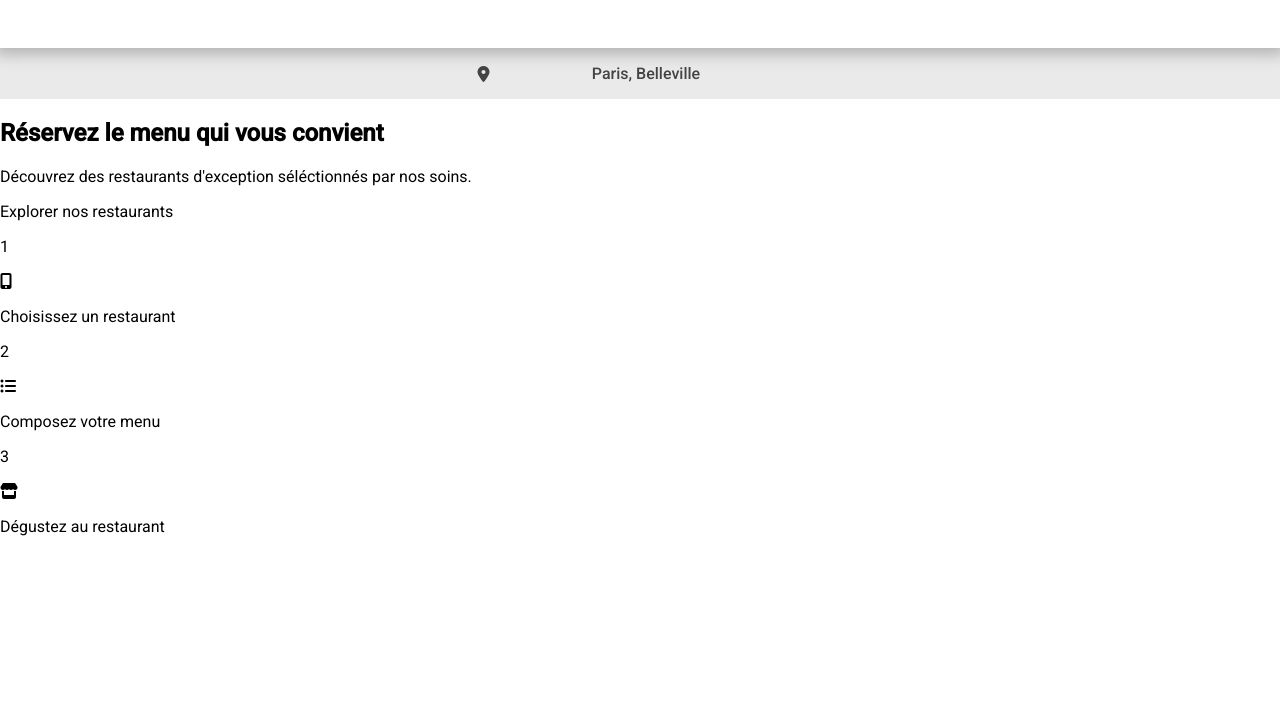
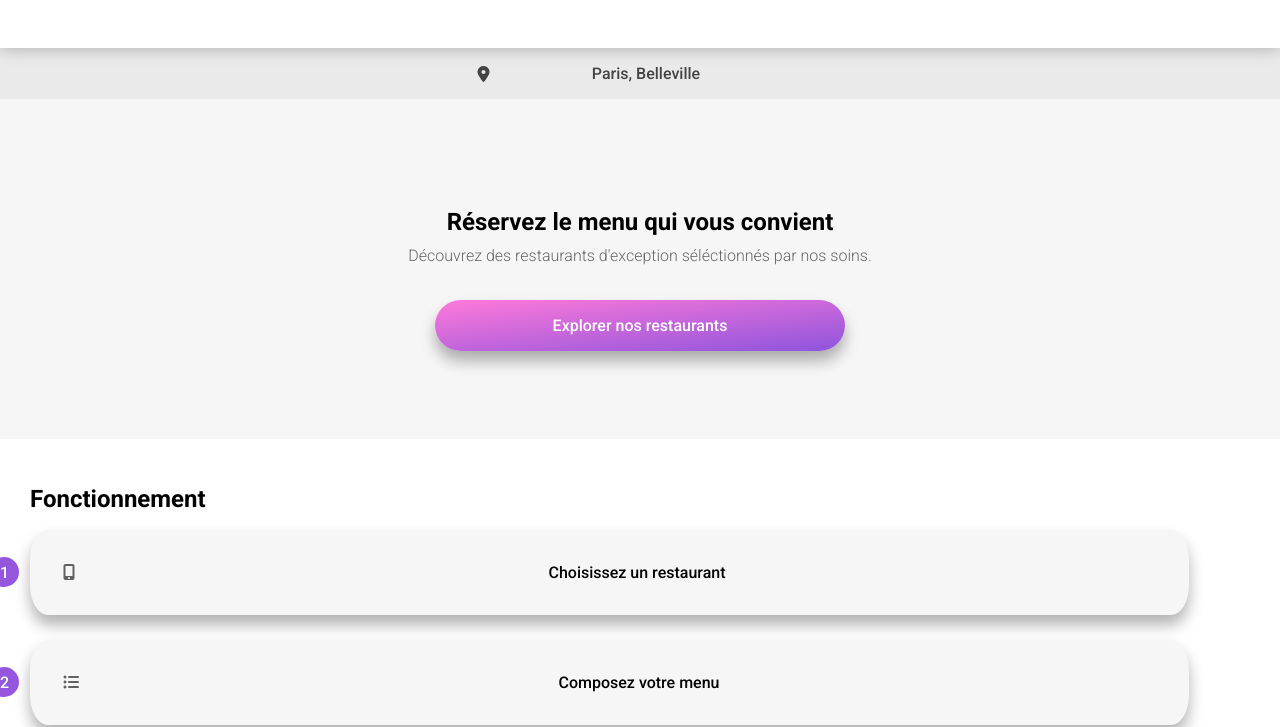
Before and after one commit to DexLovecraft/OcP3OhMyfood, a website: page index.html in a window 1280 px wide. Shown: the part 88-815 px from the top of the page. Drawn offline with Linux system fonts and the light colour scheme; a web font is replaced by a local one.

Commit message:
add of welcome fonctionement and first sorting in 7-1 folder

```diff
--- a/index.html
+++ b/index.html
@@ -18,15 +18,16 @@
         <i class="fas fa-map-marker-alt localisation__icon"></i><p class="localisation__text text--bold">Paris, Belleville</p>
     </div>
 
-    <section>
+    <section class="welcome">
         <h1 class="title">Réservez le menu qui vous convient</h1>
-        <p>Découvrez des restaurants d'exception séléctionnés par nos soins.</p>
-        <div class="button">
+        <p class="subtitle">Découvrez des restaurants d'exception séléctionnés par nos soins.</p>
+        <a href="#" class="button">
             <p class="button__text">Explorer nos restaurants</p>
-        </div>
+        </a>
     </section>
 
-    <div class="fonctioneemnt">
+    <div class="fonctionement">
+        <h1 class="title">Fonctionnement</h1>
         <div class="step">
             <div class="step__number">
                 <p>1</p>
--- /dev/null
+++ b/sass/Components/_components.scss
@@ -0,0 +1,15 @@
+.title{
+    font-size: 1.5em;
+    font-weight: 700;
+}
+
+.button{
+    padding: 0 10%;
+    border-radius: 50px;
+    background: linear-gradient(354deg, $primary 5%, $secondary 100%);
+    text-decoration: none;
+    @include shadow;
+    &__text{
+        color: $white;
+    }
+}
--- /dev/null
+++ b/sass/Utils/_mixins.scss
@@ -0,0 +1,10 @@
+@mixin center{
+    display: flex;
+    justify-content: center;
+    align-items: center;
+    margin: auto;
+}
+
+@mixin shadow($Y : $shadow__Y, $opacity : $shadow__opacity) {
+    box-shadow: 0px $Y 15px  0px $opacity;
+}
--- /dev/null
+++ b/sass/Utils/_variables.scss
@@ -0,0 +1,10 @@
+$primary: #9356DC;
+$secondary: #FF79DA;
+$tertiary: #99E2D0;
+$background: #F6F6F6;
+$white: #FFF;
+
+$shadow__Y: 10px;
+$shadow__Y--short: 1px;
+$shadow__opacity: rgba(0,0,0,0.3);
+$shadow__opacity--short: rgba(0,0,0,0.25);
--- a/sass/main.scss
+++ b/sass/main.scss
@@ -1,26 +1,9 @@
 @import url('https://fonts.googleapis.com/css2?family=Shrikhand&display=swap');
-@import url('https://fonts.googleapis.com/css2?family=Roboto:ital,wght@0,400;0,500;1,100&family=Shrikhand&display=swap');
+@import url('https://fonts.googleapis.com/css2?family=Roboto:wght@300;500;700&family=Shrikhand&display=swap');
 
-$primary: #9356DC;
-$secondary: #FF79DA;
-$tertiary: #99E2D0;
-$background--light: #F6F6F6;
-
-$shadow__Y: 6px;
-$shadow__Y--short: 1px;
-$shadow__opacity: rgba(0,0,0,0.4);
-$shadow__opacity--short: rgba(0,0,0,0.25);
-
-@mixin center{
-    display: flex;
-    justify-content: center;
-    align-items: center;
-    margin: auto;
-}
-
-@mixin shadow($Y : $shadow__Y, $opacity : $shadow__opacity) {
-    box-shadow: 0px $Y 15px  5px $opacity;
-}
+@import "./Utils/variables";
+@import "./Utils/mixins";
+@import "./Components/components";
 
 html, body{
     margin: 0;
@@ -51,3 +34,57 @@ html, body{
         right: 8%;
     }
 }
+
+.welcome{
+    background: $background;
+    height: 340px;
+    @include center;
+    flex-direction: column;
+    text-align: center;
+    padding: 0 50px;
+}
+
+.subtitle{
+    font-weight: 300;
+    color: lighten(#000 ,40%);
+    margin:-10px 0 35px 0;
+}
+
+.fonctionement{
+    padding: 30px;
+}
+
+.step{
+    background-color: $background;
+    display: flex;
+    align-items: center;
+    width: 95%;
+    height: 85px;
+    @include shadow;
+    border-radius: 18px / 30px;
+    margin-bottom: 25px;
+    &__number{
+        background: $primary;
+        height: 30px;
+        width: 30px;
+        border-radius: 30px;
+        @include center;
+        margin: 0;
+        position: relative;
+        right: 3.5%;
+        color: $white;
+    }
+    &__text{
+        @include center;
+    }
+    &__icon{
+        margin: 0 10px 0 3px;
+        color: transparentize(#000000, $amount: 0.4);
+        &--purple{
+            color: $primary;
+        }
+    }
+    &--purple{
+        background: transparentize($primary, 0.8);
+    }
+}
```
Also changed, not shown: public/css/style.css, 1 other file.
